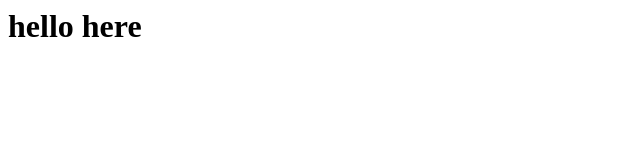
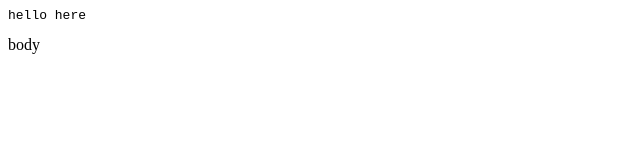
Before and after one commit to 9285b57fd5-hosting/9285b57fd5-hosting.gitbook.io, a plain HTML site: page index.html in a window 1280 px wide. Shown: the whole page, without its empty margins (0-640 px from the left). Drawn offline with Linux system fonts and the light colour scheme.

Commit message:
Update index.html

```diff
--- a/index.html
+++ b/index.html
@@ -1 +1,3 @@
-<h1>hello here</h1>
+<body>
+<pre>hello here</pre>
+</body>body
```
